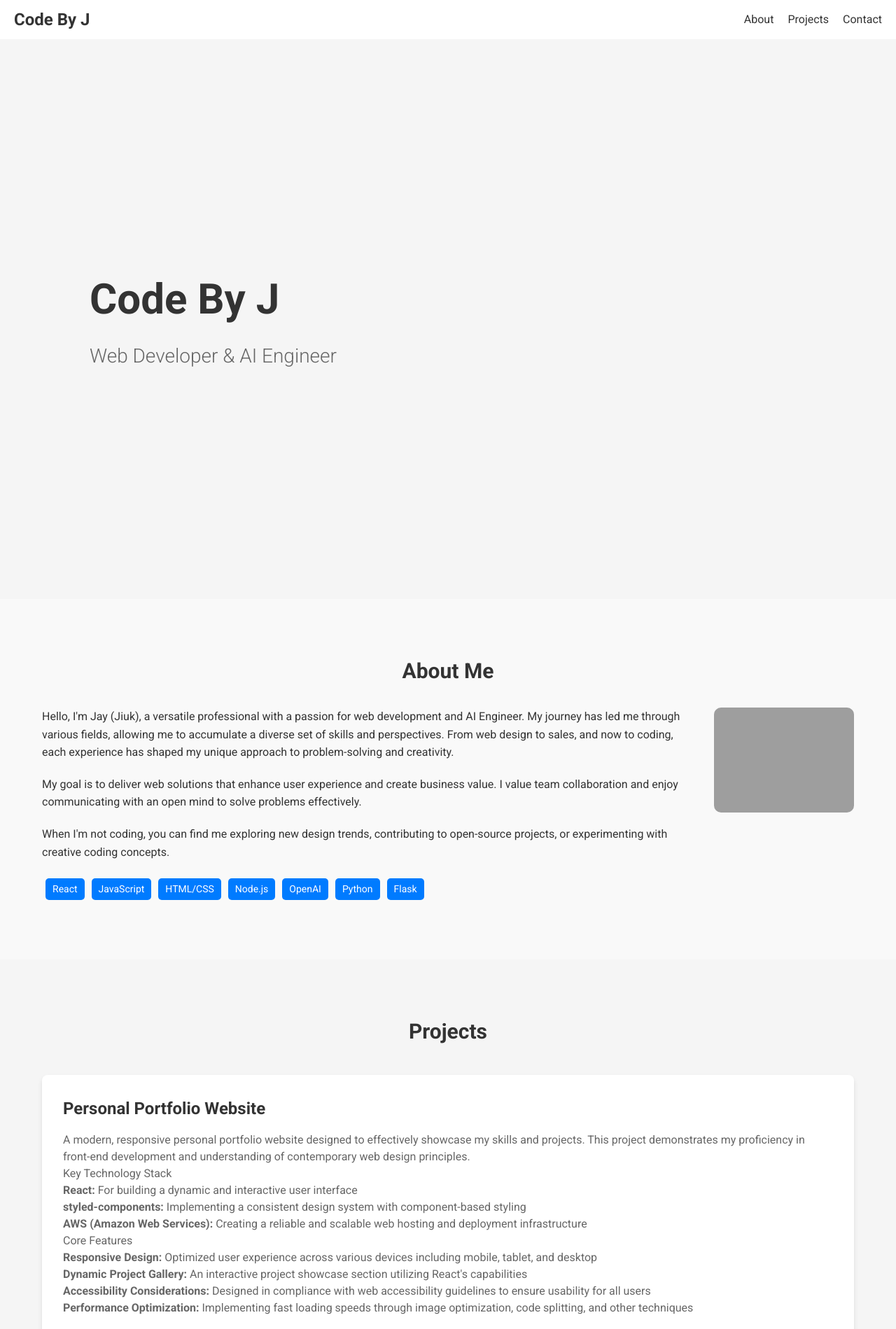
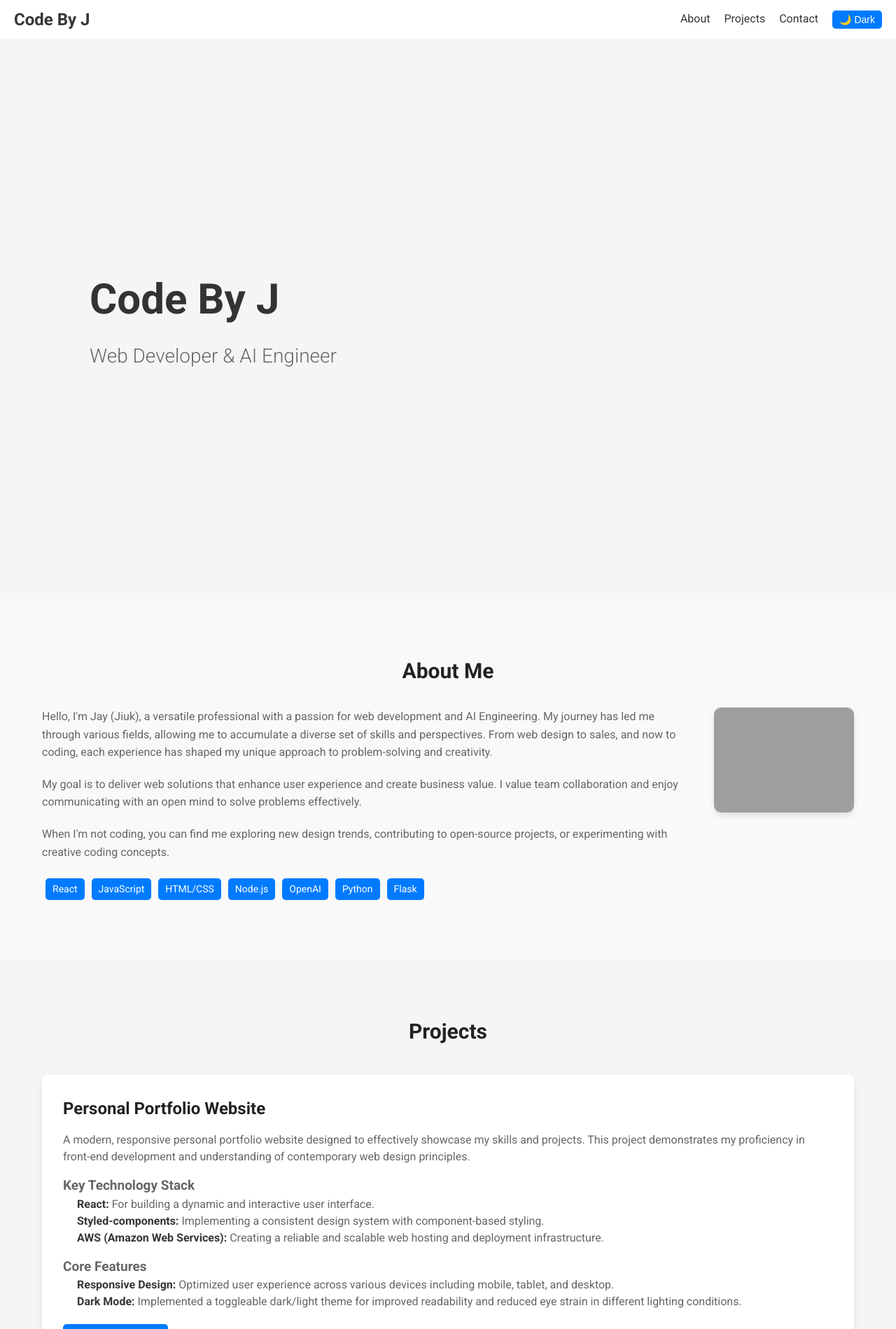
Before and after one commit to optimalMachine/code-by-j, a React (Create React App) app: page / in a window 1280 px wide. Shown: the top 1899 px of the page at 70% size. Built offline with nearby package versions, Linux system fonts and the light colour scheme; grey boxes are pictures that could not be loaded.

Commit message:
added dark/white mode

```diff
--- a/src/App.js
+++ b/src/App.js
@@ -1,16 +1,20 @@
-import React from 'react';
-import Header from './components/Header'
+import React, { useContext } from 'react';
+import { ThemeProvider as StyledThemeProvider } from 'styled-components';
+import { ThemeProvider as CustomThemeProvider, ThemeContext } from './ThemeContext';
+import { lightTheme, darkTheme } from './styles/theme';
+import GlobalStyle from './styles/GlobalStyle';
+
+import Header from './components/Header';
 import Hero from './components/Hero';
 import About from './components/About';
 import Projects from './components/Projects';
 import Contact from './components/Contact';
-import { ThemeProvider } from 'styled-components';
-import GlobalStyle from './styles/GlobalStyle';
-import theme from './styles/theme';
 
-function App() {
+function AppContent() {
+  const { isDarkMode } = useContext(ThemeContext);
+
   return (
-    <ThemeProvider theme={theme}>
+    <StyledThemeProvider theme={isDarkMode ? darkTheme : lightTheme}>
       <GlobalStyle />
       <div className="App">
         <Header />
@@ -20,9 +24,16 @@ function App() {
           <Projects />
           <Contact />
         </main>
+      </div>
+    </StyledThemeProvider>
+  );
+}
 
-      </div>
-    </ThemeProvider>
+function App() {
+  return (
+    <CustomThemeProvider>
+      <AppContent />
+    </CustomThemeProvider>
   );
 }
 
--- /dev/null
+++ b/src/ThemeContext.js
@@ -0,0 +1,21 @@
+import React, { createContext, useState, useEffect } from 'react';
+
+export const ThemeContext = createContext();
+
+export const ThemeProvider = ({ children }) => {
+  const [isDarkMode, setIsDarkMode] = useState(false);
+
+  const toggleTheme = () => {
+    setIsDarkMode(prevMode => !prevMode);
+  };
+
+  useEffect(() => {
+    console.log('Theme changed:', isDarkMode ? 'Dark' : 'Light');
+  }, [isDarkMode]);
+
+  return (
+    <ThemeContext.Provider value={{ isDarkMode, toggleTheme }}>
+      {children}
+    </ThemeContext.Provider>
+  );
+};
--- a/src/components/About.js
+++ b/src/components/About.js
@@ -3,7 +3,9 @@ import styled from 'styled-components';
 
 const AboutSection = styled.section`
   padding: 80px 0;
-  background-color: #f9f9f9;
+  background-color: ${({ theme }) => theme.backgroundSecondary};
+  color: ${({ theme }) => theme.text};
+  transition: all 0.3s ease;
 `;
 
 const Container = styled.div`
@@ -16,6 +18,7 @@ const Title = styled.h2`
   font-size: 3rem;
   margin-bottom: 30px;
   text-align: center;
+  color: ${({ theme }) => theme.titleColor};
 `;
 
 const Content = styled.div`
@@ -42,6 +45,7 @@ const Paragraph = styled.p`
   font-size: 1.6rem;
   line-height: 1.6;
   margin-bottom: 20px;
+  color: ${({ theme }) => theme.textSecondary};
 `;
 
 const SkillsList = styled.ul`
@@ -53,11 +57,12 @@ const SkillsList = styled.ul`
 
 const SkillItem = styled.li`
   font-size: 1.4rem;
-  background-color: #007bff;
-  color: white;
+  background-color: ${({ theme }) => theme.skillBackground};
+  color: ${({ theme }) => theme.skillText};
   padding: 5px 10px;
   margin: 5px;
   border-radius: 5px;
+  transition: background-color 0.3s ease;
 `;
 
 const ImageContainer = styled.div`
@@ -73,6 +78,7 @@ const ImageContainer = styled.div`
 const ProfileImage = styled.img`
   width: 100%;
   border-radius: 10px;
+  box-shadow: 0 4px 8px ${({ theme }) => theme.shadowColor};
 `;
 
 const About = () => {
@@ -83,7 +89,7 @@ const About = () => {
         <Content>
           <TextContent>
             <Paragraph>
-            Hello, I'm Jay (Jiuk), a versatile professional with a passion for web development and AI Engineer. My journey has led me through various fields, allowing me to accumulate a diverse set of skills and perspectives. From web design to sales, and now to coding, each experience has shaped my unique approach to problem-solving and creativity.
+              Hello, I'm Jay (Jiuk), a versatile professional with a passion for web development and AI Engineering. My journey has led me through various fields, allowing me to accumulate a diverse set of skills and perspectives. From web design to sales, and now to coding, each experience has shaped my unique approach to problem-solving and creativity.
             </Paragraph>
             <Paragraph>
               My goal is to deliver web solutions that enhance user experience and create business value. I value team collaboration and enjoy communicating with an open mind to solve problems effectively.
--- a/src/components/Header.js
+++ b/src/components/Header.js
@@ -1,19 +1,19 @@
-import React from 'react';
+import React, { useContext } from 'react';
 import styled from 'styled-components';
+import { ThemeContext } from '../ThemeContext';
 
 const HeaderWrapper = styled.header`
   display: flex;
   justify-content: space-between;
   align-items: center;
   padding: 1rem 2rem;
-  background-color: #fff;
-  box-shadow: 0 2px 4px rgba(0,0,0,0.1);
+  background-color: ${({ theme }) => theme.headerBackground};
+  color: ${({ theme }) => theme.headerText};
 `;
 
 const Logo = styled.h1`
   font-size: 2.4rem;
   font-weight: 700;
-  color: #333;
 `;
 
 const Nav = styled.nav`
@@ -23,16 +23,33 @@ const Nav = styled.nav`
 
 const NavLink = styled.a`
   font-size: 1.6rem;
-  color: #333;
+  color: ${({ theme }) => theme.headerText};
   text-decoration: none;
   transition: color 0.3s ease;
 
   &:hover {
-    color: #007bff;
+    color: ${({ theme }) => theme.headerHover};
+  }
+`;
+
+const ThemeToggleButton = styled.button`
+  background-color: ${({ theme }) => theme.buttonBackground};
+  color: ${({ theme }) => theme.buttonText};
+  border: none;
+  padding: 0.5rem 1rem;
+  font-size: 1.4rem;
+  border-radius: 5px;
+  cursor: pointer;
+  transition: background-color 0.3s ease;
+
+  &:hover {
+    background-color: ${({ theme }) => theme.buttonHover};
   }
 `;
 
 const Header = () => {
+  const { isDarkMode, toggleTheme } = useContext(ThemeContext);
+
   return (
     <HeaderWrapper>
       <Logo>Code By J</Logo>
@@ -40,6 +57,9 @@ const Header = () => {
         <NavLink href="#about">About</NavLink>
         <NavLink href="#projects">Projects</NavLink>
         <NavLink href="#contact">Contact</NavLink>
+        <ThemeToggleButton onClick={toggleTheme}>
+          {isDarkMode ? '🌞 Light' : '🌙 Dark'}
+        </ThemeToggleButton>
       </Nav>
     </HeaderWrapper>
   );
--- a/src/components/Projects.js
+++ b/src/components/Projects.js
@@ -3,7 +3,8 @@ import styled from 'styled-components';
 
 const ProjectsSection = styled.section`
   padding: 80px 0;
-  background-color: #f5f5f5;
+  background-color: ${({ theme }) => theme.projectsBackground};
+  transition: background-color 0.3s ease;
 `;
 
 const Container = styled.div`
@@ -16,41 +17,57 @@ const Title = styled.h2`
   font-size: 3rem;
   margin-bottom: 40px;
   text-align: center;
-  color: #333;
+  color: ${({ theme }) => theme.titleColor};
+  transition: color 0.3s ease;
 `;
 
 const ProjectCard = styled.div`
-  background-color: #ffffff;
+  background-color: ${({ theme }) => theme.cardBackground};
   border-radius: 8px;
   padding: 30px;
   margin-bottom: 30px;
-  box-shadow: 0 4px 6px rgba(0, 0, 0, 0.1);
+  box-shadow: 0 4px 6px ${({ theme }) => theme.shadowColor};
+  transition: all 0.3s ease;
 `;
 
 const ProjectTitle = styled.h3`
   font-size: 2.4rem;
   margin-bottom: 15px;
-  color: #333;
+  color: ${({ theme }) => theme.titleColor};
+  transition: color 0.3s ease;
 `;
 
-const ProjectDescription = styled.p`
+const ProjectDescription = styled.div`
   font-size: 1.6rem;
-  color: #666;
+  color: ${({ theme }) => theme.textColor};
   margin-bottom: 20px;
+  transition: color 0.3s ease;
+
+  p, ul, ol {
+    margin-bottom: 15px;
+  }
+
+  ul, ol {
+    padding-left: 20px;
+  }
+
+  strong {
+    color: ${({ theme }) => theme.text};
+  }
 `;
 
 const ProjectLink = styled.a`
   display: inline-block;
-  background-color: #007bff;
-  color: #ffffff;
+  background-color: ${({ theme }) => theme.buttonBackground};
+  color: ${({ theme }) => theme.buttonText};
   padding: 10px 20px;
   border-radius: 5px;
   text-decoration: none;
   font-size: 1.6rem;
-  transition: background-color 0.3s ease;
+  transition: all 0.3s ease;
 
   &:hover {
-    background-color: #0056b3;
+    background-color: ${({ theme }) => theme.buttonHoverBackground};
   }
 `;
 
@@ -64,18 +81,17 @@ const Projects = () => {
           <ProjectDescription>
           <p>A modern, responsive personal portfolio website designed to effectively showcase my skills and projects. This project demonstrates my proficiency in front-end development and understanding of contemporary web design principles.</p>
 
-          <p>Key Technology Stack</p>
+          <h3>Key Technology Stack</h3>
           <ul>
-              <li><strong>React:</strong> For building a dynamic and interactive user interface</li>
-              <li><strong>styled-components:</strong> Implementing a consistent design system with component-based styling</li>
-              <li><strong>AWS (Amazon Web Services):</strong> Creating a reliable and scalable web hosting and deployment infrastructure</li>
+              <li><strong>React:</strong> For building a dynamic and interactive user interface.</li>
+              <li><strong>Styled-components:</strong> Implementing a consistent design system with component-based styling.</li>
+              <li><strong>AWS (Amazon Web Services):</strong> Creating a reliable and scalable web hosting and deployment infrastructure.</li>
           </ul>
-          <p>Core Features</p>
+          <h3>Core Features</h3>
           <ol>
-              <li><strong>Responsive Design:</strong> Optimized user experience across various devices including mobile, tablet, and desktop</li>
-              <li><strong>Dynamic Project Gallery:</strong> An interactive project showcase section utilizing React's capabilities</li>
-              <li><strong>Accessibility Considerations:</strong> Designed in compliance with web accessibility guidelines to ensure usability for all users</li>
-              <li><strong>Performance Optimization:</strong> Implementing fast loading speeds through image optimization, code splitting, and other techniques</li>
+              <li><strong>Responsive Design:</strong> Optimized user experience across various devices including mobile, tablet, and desktop.</li>
+              <li><strong>Dark Mode:</strong> Implemented a toggleable dark/light theme for improved readability and reduced eye strain in different lighting conditions.</li>
+
           </ol>
 
           </ProjectDescription>
--- a/src/styles/GlobalStyle.js
+++ b/src/styles/GlobalStyle.js
@@ -21,7 +21,9 @@ const GlobalStyle = createGlobalStyle`
     font-size: 1.6rem;
     line-height: 1.5;
     color: #333;
-    background-color: #fff;
+    background-color: ${({ theme }) => theme.body};
+    color: ${({ theme }) => theme.text};
+    transition: all 0.3s linear;
   }
 
   a {
--- a/src/styles/theme.js
+++ b/src/styles/theme.js
@@ -0,0 +1,63 @@
+export const lightTheme = {
+    body: '#FFF',
+    text: '#363537',
+    background: '#F5F5F5',
+    headerBackground: '#FFFFFF',
+    headerText: '#363537',
+    headerHover: '#007bff',
+    buttonBackground: '#007bff',
+    buttonText: '#FFFFFF',
+    buttonHover: '#0056b3',
+    backgroundSecondary: '#f9f9f9',
+    titleColor: '#222',
+    textSecondary: '#666',
+    skillBackground: '#007bff',
+    skillText: '#ffffff',
+    shadowColor: 'rgba(0, 0, 0, 0.1)',
+    heroBackground: '#f5f5f5',
+    heroTitleColor: '#333',
+    heroSubtitleColor: '#666',
+    projectsBackground: '#f5f5f5',
+    cardBackground: '#ffffff',
+    textColor: '#666',
+    emphasisColor: '#007bff',
+    buttonHoverBackground: '#0056b3',
+    contactBackground: '#f9f9f9',
+    linkColor: '#007bff',
+    linkHoverColor: '#0056b3',
+    iconColor: '#333',
+    iconHoverColor: '#007bff',
+
+  };
+
+  export const darkTheme = {
+    body: '#363537',
+    text: '#FAFAFA',
+    background: '#282828',
+    headerBackground: '#1C1C1C',
+    headerText: '#FAFAFA',
+    headerHover: '#007bff',
+    buttonBackground: '#007bff',
+    buttonText: '#FFFFFF',
+    buttonHover: '#0056b3',
+    backgroundSecondary: '#2a2a2a',
+    titleColor: '#ffffff',
+    textSecondary: '#cccccc',
+    skillBackground: '#0056b3',
+    skillText: '#ffffff',
+    shadowColor: 'rgba(255, 255, 255, 0.1)',
+    heroBackground: '#1a1a1a',
+    heroTitleColor: '#ffffff',
+    heroSubtitleColor: '#cccccc',
+    projectsBackground: '#1a1a1a',
+    cardBackground: '#2a2a2a',
+    textColor: '#cccccc',
+    emphasisColor: '#4da6ff',
+    buttonHoverBackground: '#005fa3',
+    contactBackground: '#1a1a1a',
+    linkColor: '#4da6ff',
+    linkHoverColor: '#7fbfff',
+    iconColor: '#cccccc',
+    iconHoverColor: '#4da6ff',
+
+  };
```
Also changed, not shown: src/components/Contact.js (+19 -29 lines), src/components/Hero.js (+6 -3 lines).
